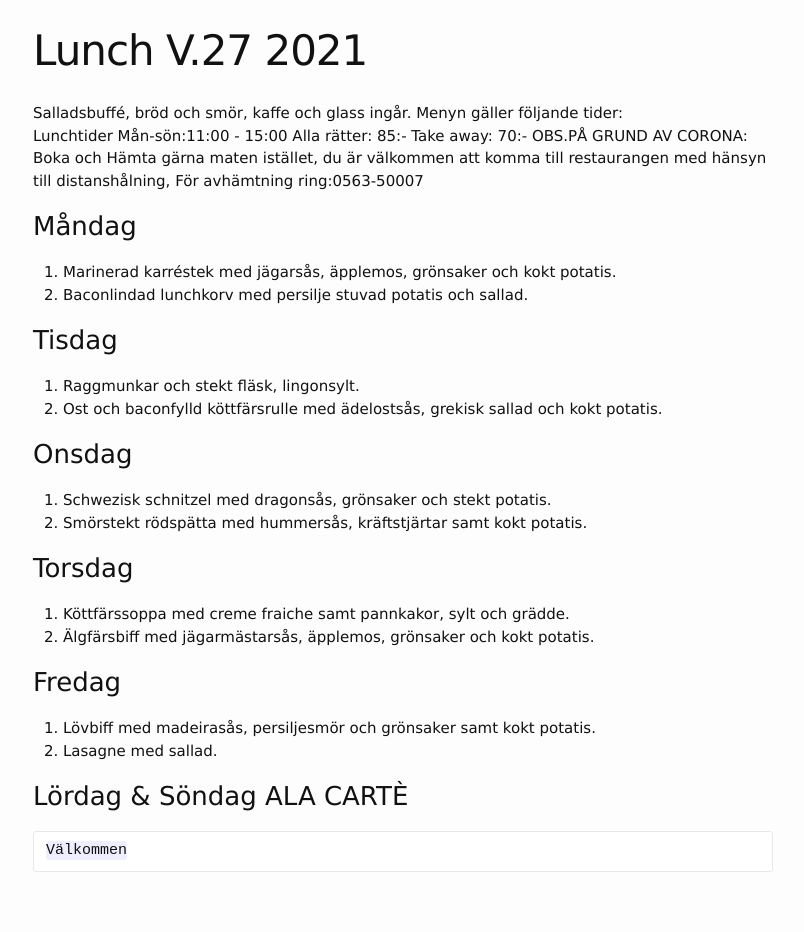
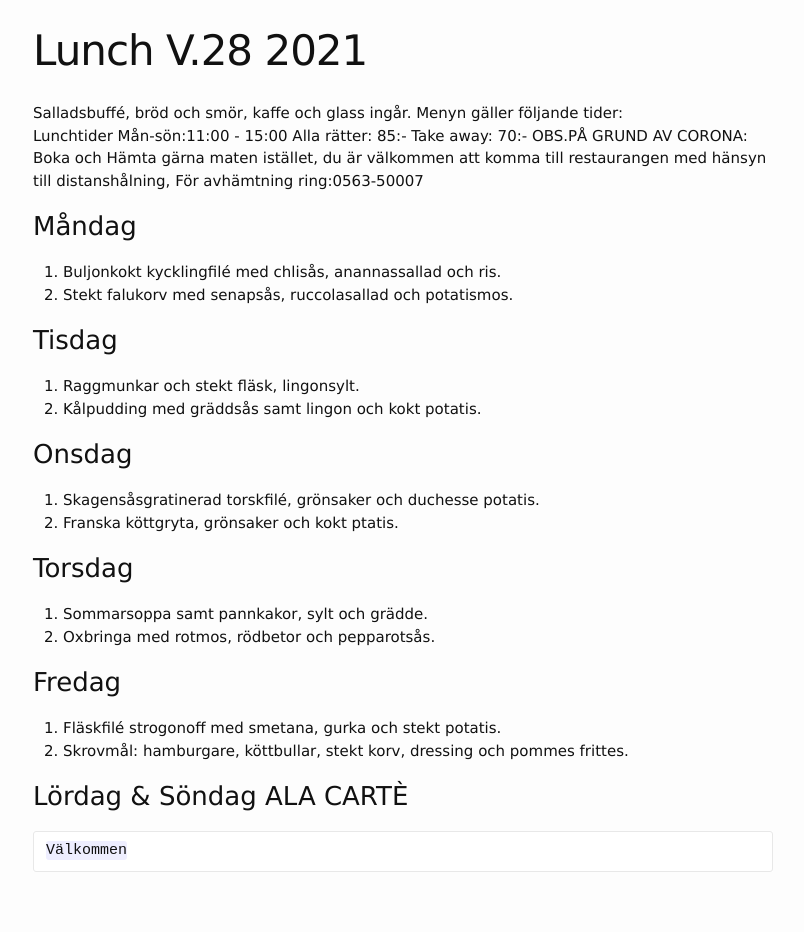
Before and after one commit to FarInn62/farinn62.github.io, a Jekyll site: the page built from lunch.md, in a window 1280 px wide. Shown: the whole page, without its empty margins (237-1041 px from the left). Built offline with Jekyll 4.4.1, drawn with Linux system fonts in a browser that asks for light colours.

Commit message:
Update lunch.md

```diff
--- a/lunch.md
+++ b/lunch.md
@@ -1,6 +1,6 @@
 ---
 layout: foodmenu
-title: Lunch V.27 2021
+title: Lunch V.28 2021
 permalink: /lunch/
 published: true
 ---
@@ -12,24 +12,24 @@ OBS.PÅ GRUND AV CORONA: Boka och Hämta gärna maten istället, du är välkomm
 
 
 ### Måndag
-1. Marinerad karréstek med jägarsås, äpplemos, grönsaker och kokt potatis.
-2. Baconlindad lunchkorv med persilje stuvad potatis och sallad.
+1. Buljonkokt kycklingfilé med chlisås, anannassallad och ris.
+2. Stekt falukorv med senapsås, ruccolasallad och potatismos.
 
 ### Tisdag
 1. Raggmunkar och stekt fläsk, lingonsylt.
-2. Ost och baconfylld köttfärsrulle med ädelostsås, grekisk sallad och kokt potatis.
+2. Kålpudding med gräddsås samt lingon och kokt potatis.
 
 ### Onsdag
-1. Schwezisk schnitzel med dragonsås, grönsaker och stekt potatis.
-2. Smörstekt rödspätta med hummersås, kräftstjärtar samt kokt potatis.
+1. Skagensåsgratinerad torskfilé, grönsaker och duchesse potatis.
+2. Franska köttgryta, grönsaker och kokt ptatis.
 
 ### Torsdag
-1. Köttfärssoppa med creme fraiche samt pannkakor, sylt och grädde.
-2. Älgfärsbiff med jägarmästarsås, äpplemos, grönsaker och kokt potatis.
+1. Sommarsoppa samt pannkakor, sylt och grädde.
+2. Oxbringa med rotmos, rödbetor och pepparotsås.
 
 ### Fredag
-1. Lövbiff med madeirasås, persiljesmör och grönsaker samt kokt potatis.
-2. Lasagne med sallad.
+1. Fläskfilé strogonoff med smetana, gurka och stekt potatis.
+2. Skrovmål: hamburgare, köttbullar, stekt korv, dressing och pommes frittes.
 
 
 ### Lördag & Söndag ALA CARTÈ
```
